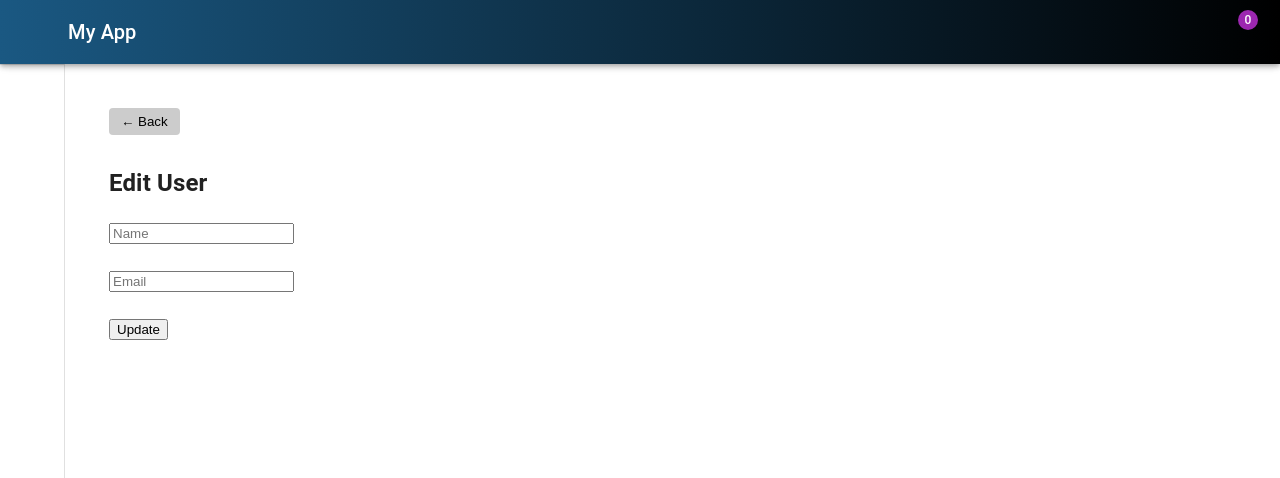
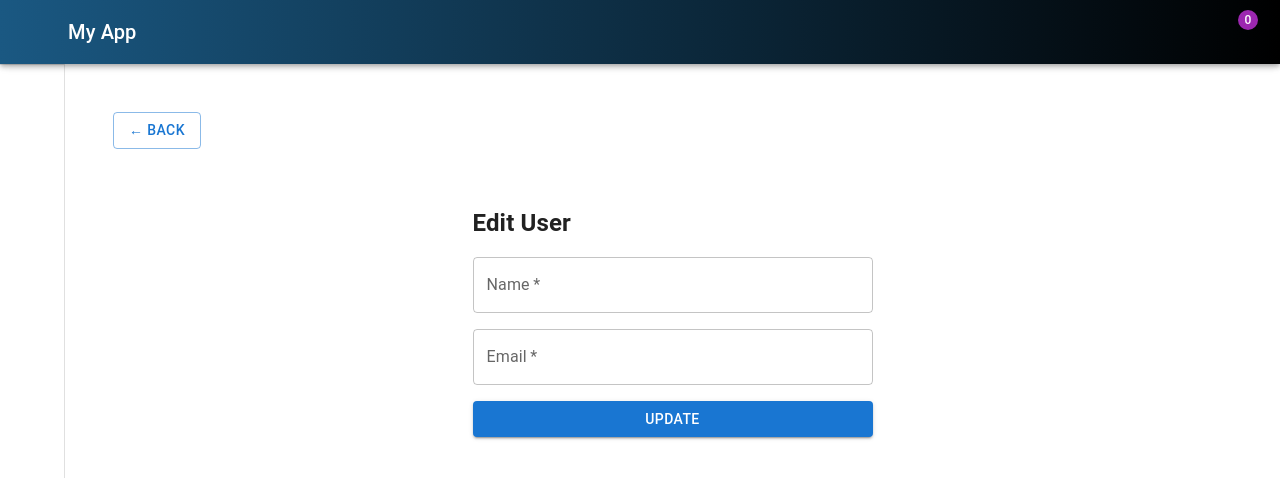
Before and after one commit to dineshcodecrafts/react-learning-app-5, a React (Vite) app: page /EditUser/1 in a window 1280 px wide. Shown: the top 478 px of the page. Built offline with nearby package versions, Linux system fonts and the light colour scheme; no server answers; some icons are missing; what @react-pdf/renderer would draw is missing.

Commit message:
edit page added

```diff
--- a/src/components/Navbar.jsx
+++ b/src/components/Navbar.jsx
@@ -24,14 +24,13 @@ import InfoIcon from '@mui/icons-material/Info';
 
 import Badge from '@mui/material/Badge';
 import MailIcon from '@mui/icons-material/Mail';
+
 // Page components
 import HomePage from '../pages/Home';
 import UsersPage from '../pages/Users';
 import AboutPage from '../pages/About';
-
 import AddUser from '../pages/AddUser';
 import EditUser from '../pages/EditUser';
-
 
 const drawerWidth = 240;
 
@@ -182,7 +181,6 @@ export default function MiniDrawer() {
           <Route path="/" element={<HomePage />} />
           <Route path="/users" element={<UsersPage />} />
           <Route path="/about" element={<AboutPage />} />
-
           <Route path="/AddUser" element={<AddUser/>} />
           <Route path="/EditUser/:id" element={<EditUser/> } />
         </Routes>
--- a/src/pages/EditUser.jsx
+++ b/src/pages/EditUser.jsx
@@ -2,53 +2,109 @@ import React, { useEffect, useState } from "react";
 import { getUserById, updateUser } from "../api/usersApi";
 import { useNavigate, useParams } from "react-router-dom";
 
+// MUI Imports
+import TextField from "@mui/material/TextField";
+import Button from "@mui/material/Button";
+import Box from "@mui/material/Box";
+import Stack from "@mui/material/Stack";
+
 const EditUser = () => {
   const [form, setForm] = useState({ name: "", email: "" });
+  const [errors, setErrors] = useState({});
   const { id } = useParams();
   const navigate = useNavigate();
 
+  // Load user data
   useEffect(() => {
     getUserById(id).then(setForm);
   }, [id]);
 
+  // Validation function
+  const validate = () => {
+    const temp = {};
+    if (!form.name) temp.name = "Name is required";
+    if (!form.email) {
+      temp.email = "Email is required";
+    } else if (!/\S+@\S+\.\S+/.test(form.email)) {
+      temp.email = "Email is not valid";
+    }
+    setErrors(temp);
+    return Object.keys(temp).length === 0;
+  };
+
+  // Submit handler
   const handleSubmit = async (e) => {
     e.preventDefault();
+    if (!validate()) return;
     await updateUser(id, form);
     alert("User updated successfully!");
     navigate("/Users");
   };
 
   return (
-    <div style={{ padding: 20 }}>
-       {/* Back button */}
-       <button
+    <Box sx={{ p: 3 }}>
+      {/* Back Button */}
+      <Button
+        variant="outlined"
         onClick={() => navigate(-1)}
-        style={{
-          marginBottom: "10px",
-          backgroundColor: "#ccc",
-          border: "none",
-          padding: "6px 12px",
-          borderRadius: "4px",
-          cursor: "pointer",
+        sx={{ mb: 2 }}
+      >
+        ← Back
+      </Button>
+
+
+
+      <form onSubmit={handleSubmit}>
+      <Stack
+        spacing={2}
+        sx={{
+          maxWidth: 400,
+          margin: "0 auto",       // center horizontally
+          mt: 5,                  // optional: add top margin
         }}
       >
-        ← Back
-      </button>
-      <h2>Edit User</h2>
-      <form onSubmit={handleSubmit}>
-        <input
-          placeholder="Name"
-          value={form.name}
-          onChange={(e) => setForm({ ...form, name: e.target.value })}
-        /><br /><br />
-        <input
-          placeholder="Email"
-          value={form.email}
-          onChange={(e) => setForm({ ...form, email: e.target.value })}
-        /><br /><br />
-        <button type="submit">Update</button>
+          <h2>Edit User</h2>
+          {/* Name Field */}
+          <TextField
+            label="Name"
+            variant="outlined"
+            value={form.name}
+            onChange={(e) => setForm({ ...form, name: e.target.value })}
+            fullWidth
+            required
+            error={!!errors.name}
+            helperText={errors.name}
+          />
+
+          {/* Email Field */}
+          <TextField
+            label="Email"
+            variant="outlined"
+            value={form.email}
+            onChange={(e) => setForm({ ...form, email: e.target.value })}
+            fullWidth
+            required
+            error={!!errors.email}
+            helperText={errors.email}
+          />
+
+          {/* Update Button */}
+          <Button
+            variant="contained"
+            color="primary"
+            type="submit"
+            sx={{
+              backgroundColor: "#1976d2",
+              "&:hover": {
+                backgroundColor: "#115293",
+              },
+            }}
+          >
+            Update
+          </Button>
+        </Stack>
       </form>
-    </div>
+    </Box>
   );
 };
 
```
